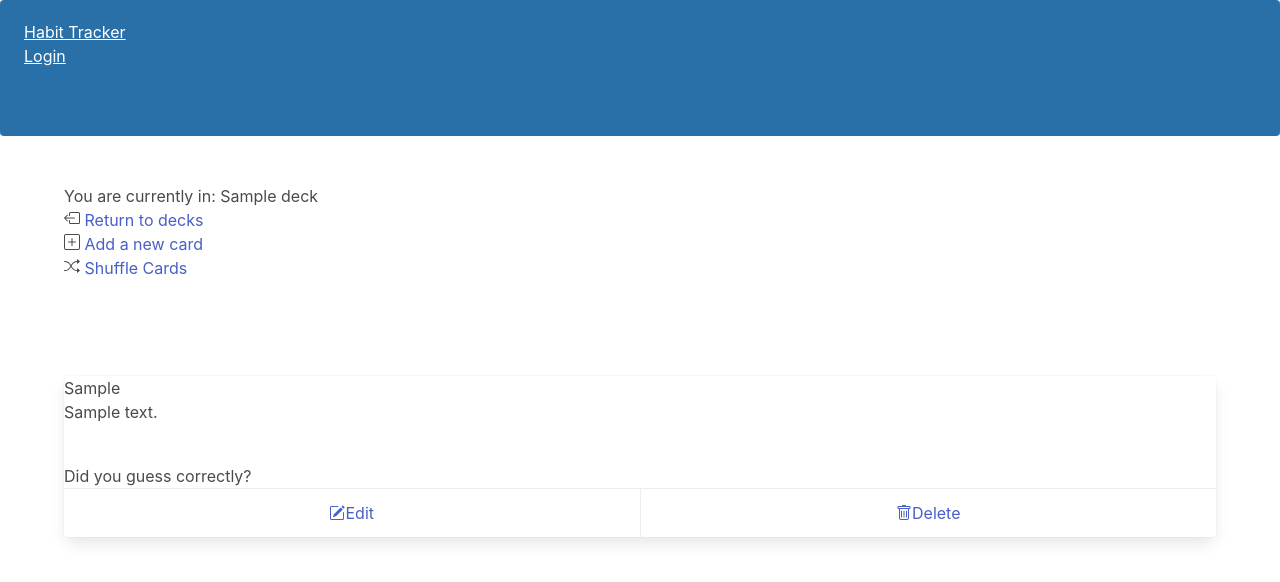
After one commit to Momentum-Team-8/django-habit-tracker-qbarefoot, a Django app: template templates/habittracker/list_record.html in a window 1280 px wide. The commit adds this page. Shown: the top 582 px of the page. Run offline with Django 3.2, Linux system fonts and the light colour scheme; the template is opened without the code that fills it: most values are stand-ins (such as "Sample title", 1, 10 or a date in 2020); parts of the project's set-up code (start-up, migrations or seed data) failed here and were passed over.

Commit message:
updated views and corrected punctuation

```diff
--- a/core/models.py
+++ b/core/models.py
@@ -18,9 +18,11 @@ class Habit(models.Model):
     target = models.PositiveIntegerField()
     created_date = models.DateField(default=date.today)
 
+    def __repr__(self):
+        return f"<Habit title={self.title}>"
+
     def __str__(self):
-        return self.name
-
+        return self.title
 
 class Record(models.Model):
     habit = models.ForeignKey(Habit, null=True, on_delete=models.CASCADE, related_name="records")
--- a/project/settings.py
+++ b/project/settings.py
@@ -12,6 +12,7 @@ https://docs.djangoproject.com/en/3.0/ref/settings/
 
 import os
 from pathlib import Path
+
 import environ
 
 env = environ.Env(
--- a/project/urls.py
+++ b/project/urls.py
@@ -22,10 +22,11 @@ urlpatterns = [
     path('', views.homepage, name="home"),
     path('accounts/', include('registration.backends.default.urls')),
     path('profile/', views.profile_page, name='profile_page'),
-    path('<int:pk>/delete_habit/', views.delete_habit, name='delete_habit'),
-    path('<int:pk>/edit_habit/', views.edit_habit, name='edit_habit'),
     path('habitlist/', views.list_habit, name='list_habit'),
     path('habitlist/add/', views.add_habit, name='add_habit'),
+    path('<int:pk>/edit_habit/', views.edit_habit, name='edit_habit'),
+    path('<int:pk>/delete_habit/', views.delete_habit, name='delete_habit'),
+    path('habitlist/<int:pk>/list_record', views.list_record, name='list_recordx'),
 ]
 
 if settings.DEBUG:
--- a/templates/base.html
+++ b/templates/base.html
@@ -5,8 +5,6 @@
     <title>Django-Habit-Tracker</title>
     <link rel="stylesheet" href="https://cdn.jsdelivr.net/npm/bulma@0.9.3/css/bulma.min.css">
     <link rel="stylesheet" href="https://cdnjs.cloudflare.com/ajax/libs/font-awesome/5.15.3/css/all.min.css">
-    {% block javascript %}
-    {% endblock %}
   </head>
   <body>
     <header class="page-header">
--- a/templates/habittracker/add_habit.html
+++ b/templates/habittracker/add_habit.html
@@ -1,7 +1,9 @@
 {% extends "base.html" %}
 
 {{% block content %}
+
 <h2>New Habit</h2>
+
 <form method="POST" class="post-form">{% csrf_token %}
     {{ form.as_p }}
     <button type="submit" class="save">Save</button>
--- a/templates/habittracker/edit_habit.html
+++ b/templates/habittracker/edit_habit.html
@@ -2,11 +2,11 @@
 
 {% block content %}
 
-<h1>Edit Card</h1>
+<h1>Edit Habit</h1>
 
 
 <div>
-    <form action="{% url 'edit_habit' pk=card.pk %}" method="POST">
+    <form action="{% url 'edit_habit' pk=habit.pk %}" method="POST">
         {% csrf_token %} {{ form.as_p }}
         <div>
         <button type='submit'>Edit Habit</button>
--- a/templates/habittracker/list_habit.html
+++ b/templates/habittracker/list_habit.html
@@ -14,13 +14,13 @@
 <div class="parent is-flex-wrap-wrap columns">
 <div class="card is-flex-wrap-wrap column is-half is-offset-one-quarter column">
         <header class="card-header">
-          <p class="card-header-title"><a href="{% url 'list_habit' pk=deck.pk %}">
+          <p class="card-header-title"><a href="{% url 'list_record' pk=habit.pk %}">
            {{habit.title}}</a>
           </p>
         </header>
         <div class="card-content">
           <div class="content">
-            Deck created at:
+            Habit created at:
             <br>
             <time datetime="2016-1-1">11:09 PM - 1 Jan 2016</time>
           </div>
--- /dev/null
+++ b/templates/habittracker/list_record.html
@@ -0,0 +1,59 @@
+{% extends 'base.html' %}
+{% load static %}
+{% block javascript %}
+<script src={% static "js/correct.js" %} defer></script>
+{% endblock %}
+
+{% block content %}
+<header>
+  <div class="left">
+    <h1>You are currently in: {{deck.title}}</h1>
+    <h1><svg xmlns="http://www.w3.org/2000/svg" width="16" height="16" fill="currentColor" class="bi bi-box-arrow-left" viewBox="0 0 16 16">
+    <path fill-rule="evenodd" d="M6 12.5a.5.5 0 0 0 .5.5h8a.5.5 0 0 0 .5-.5v-9a.5.5 0 0 0-.5-.5h-8a.5.5 0 0 0-.5.5v2a.5.5 0 0 1-1 0v-2A1.5 1.5 0 0 1 6.5 2h8A1.5 1.5 0 0 1 16 3.5v9a1.5 1.5 0 0 1-1.5 1.5h-8A1.5 1.5 0 0 1 5 12.5v-2a.5.5 0 0 1 1 0v2z"/>
+    <path fill-rule="evenodd" d="M.146 8.354a.5.5 0 0 1 0-.708l3-3a.5.5 0 1 1 .708.708L1.707 7.5H10.5a.5.5 0 0 1 0 1H1.707l2.147 2.146a.5.5 0 0 1-.708.708l-3-3z"/>
+    </svg><a href="{% url 'list_habit' %}"> Return to decks</a></h1>
+    <h1><svg xmlns="http://www.w3.org/2000/svg" width="16" height="16" fill="currentColor" class="bi bi-plus-square" viewBox="0 0 16 16">
+    <path d="M14 1a1 1 0 0 1 1 1v12a1 1 0 0 1-1 1H2a1 1 0 0 1-1-1V2a1 1 0 0 1 1-1h12zM2 0a2 2 0 0 0-2 2v12a2 2 0 0 0 2 2h12a2 2 0 0 0 2-2V2a2 2 0 0 0-2-2H2z"/>
+    <path d="M8 4a.5.5 0 0 1 .5.5v3h3a.5.5 0 0 1 0 1h-3v3a.5.5 0 0 1-1 0v-3h-3a.5.5 0 0 1 0-1h3v-3A.5.5 0 0 1 8 4z"/>
+    </svg><a href="{% url 'add_card' pk=pk %}"> Add a new card</a></h1>
+  </div>
+  <div class="right">
+    <h1><svg xmlns="http://www.w3.org/2000/svg" width="16" height="16" fill="currentColor" class="bi bi-shuffle" viewBox="0 0 16 16">
+      <path fill-rule="evenodd" d="M0 3.5A.5.5 0 0 1 .5 3H1c2.202 0 3.827 1.24 4.874 2.418.49.552.865 1.102 1.126 1.532.26-.43.636-.98 1.126-1.532C9.173 4.24 10.798 3 13 3v1c-1.798 0-3.173 1.01-4.126 2.082A9.624 9.624 0 0 0 7.556 8a9.624 9.624 0 0 0 1.317 1.918C9.828 10.99 11.204 12 13 12v1c-2.202 0-3.827-1.24-4.874-2.418A10.595 10.595 0 0 1 7 9.05c-.26.43-.636.98-1.126 1.532C4.827 11.76 3.202 13 1 13H.5a.5.5 0 0 1 0-1H1c1.798 0 3.173-1.01 4.126-2.082A9.624 9.624 0 0 0 6.444 8a9.624 9.624 0 0 0-1.317-1.918C4.172 5.01 2.796 4 1 4H.5a.5.5 0 0 1-.5-.5z"/>
+      <path d="M13 5.466V1.534a.25.25 0 0 1 .41-.192l2.36 1.966c.12.1.12.284 0 .384l-2.36 1.966a.25.25 0 0 1-.41-.192zm0 9v-3.932a.25.25 0 0 1 .41-.192l2.36 1.966c.12.1.12.284 0 .384l-2.36 1.966a.25.25 0 0 1-.41-.192z"/>
+    </svg><a href="{% url 'list_record' pk=deck.pk %}"> Shuffle Cards</a></h1>
+  </div>
+<br>
+</header>
+<br><br><br>
+{% for card in cards %}
+<div class="container card">
+  <div class="flip-card" class="card-content">
+    <div class="flip-card-inner content">
+        <div class="flip-card-front">
+        <p>{{ card.front_prompt }}</p>
+      </div>
+      <div class="flip-card-back">
+        <p>{{ card.back_answer }}</p>
+        <br>
+        <p>Did you guess correctly?</p>
+      </div>
+    </div>
+  </div>
+  <footer class="card-footer is-flex">
+    <a href="#" class="card-footer-item"><svg xmlns="http://www.w3.org/2000/svg" width="16" height="16" fill="currentColor" class="bi bi-pencil-square" viewBox="0 0 16 16">
+      <path d="M15.502 1.94a.5.5 0 0 1 0 .706L14.459 3.69l-2-2L13.502.646a.5.5 0 0 1 .707 0l1.293 1.293zm-1.75 2.456-2-2L4.939 9.21a.5.5 0 0 0-.121.196l-.805 2.414a.25.25 0 0 0 .316.316l2.414-.805a.5.5 0 0 0 .196-.12l6.813-6.814z"/>
+      <path fill-rule="evenodd" d="M1 13.5A1.5 1.5 0 0 0 2.5 15h11a1.5 1.5 0 0 0 1.5-1.5v-6a.5.5 0 0 0-1 0v6a.5.5 0 0 1-.5.5h-11a.5.5 0 0 1-.5-.5v-11a.5.5 0 0 1 .5-.5H9a.5.5 0 0 0 0-1H2.5A1.5 1.5 0 0 0 1 2.5v11z"/>
+    </svg>
+    Edit</a>
+    <a href="{% url 'delete_card' pk=card.pk %}" class="card-footer-item"><svg xmlns="http://www.w3.org/2000/svg" width="16" height="16" fill="currentColor" class="bi bi-trash" viewBox="0 0 16 16">
+      <path d="M5.5 5.5A.5.5 0 0 1 6 6v6a.5.5 0 0 1-1 0V6a.5.5 0 0 1 .5-.5zm2.5 0a.5.5 0 0 1 .5.5v6a.5.5 0 0 1-1 0V6a.5.5 0 0 1 .5-.5zm3 .5a.5.5 0 0 0-1 0v6a.5.5 0 0 0 1 0V6z"/>
+      <path fill-rule="evenodd" d="M14.5 3a1 1 0 0 1-1 1H13v9a2 2 0 0 1-2 2H5a2 2 0 0 1-2-2V4h-.5a1 1 0 0 1-1-1V2a1 1 0 0 1 1-1H6a1 1 0 0 1 1-1h2a1 1 0 0 1 1 1h3.5a1 1 0 0 1 1 1v1zM4.118 4 4 4.059V13a1 1 0 0 0 1 1h6a1 1 0 0 0 1-1V4.059L11.882 4H4.118zM2.5 3V2h11v1h-11z"/>
+    </svg>
+    Delete</a>
+      </a>
+    </div>
+      </footer>
+    </div>
+    {% endfor %}
+    {% endblock %}
```
Also changed, not shown: core/views.py (+9 -3 lines), core/migrations/0001_initial.py.
